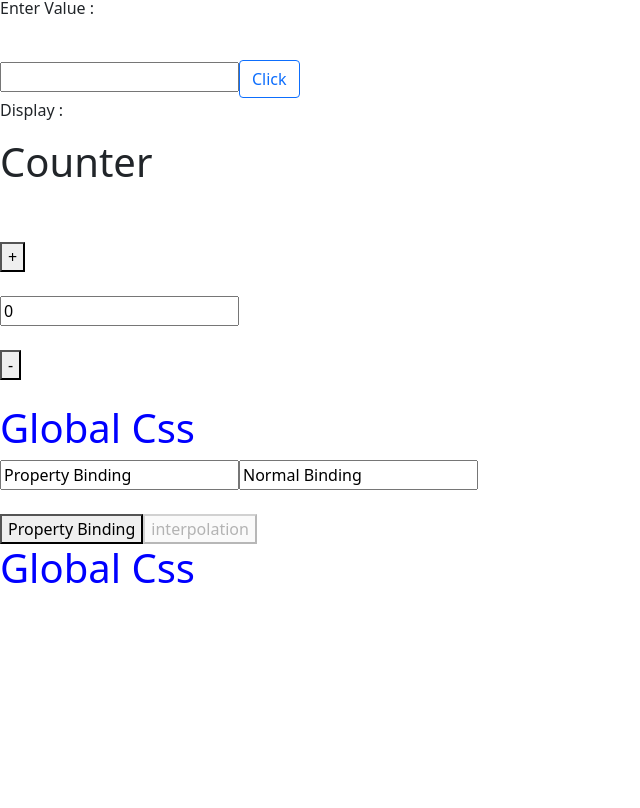
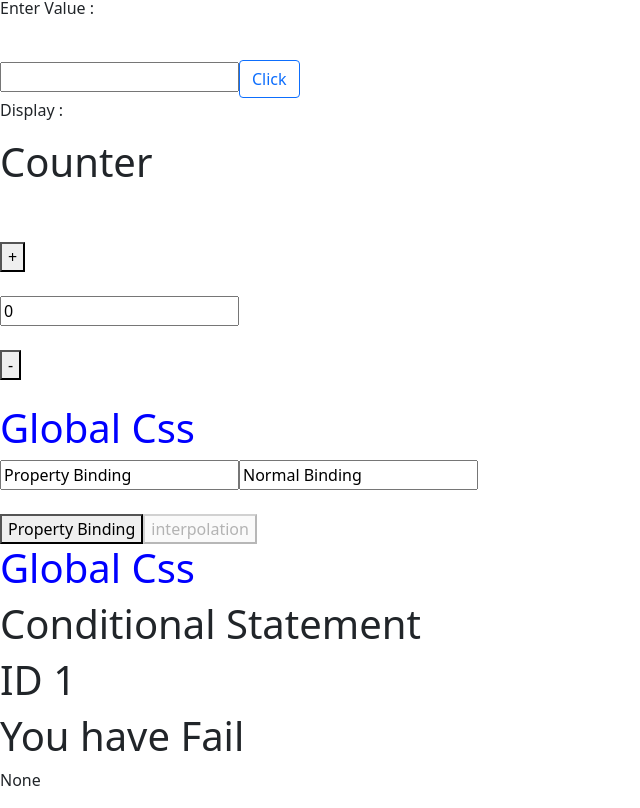
Before and after one commit to balaji1610/project1, an Angular app: page / in a window 1280 px wide. Shown: the part 1008-1816 px from the top of the page, without its empty margins (0-640 px from the left). Before the commit the page ends 1608 px from the top, so only its background shows below. Built offline with nearby package versions, Linux system fonts and the light colour scheme.

Commit message:
Conditional Statement(ngIf,ngSwitch)

```diff
--- a/src/app/app.component.html
+++ b/src/app/app.component.html
@@ -39,6 +39,8 @@
 
 <app-property></app-property> <!--property binding-->
 
+<app-loop></app-loop>
+
 <!--
   can not interpolation
 <h1>{{num=200}}</h1> calc
--- a/src/app/app.module.ts
+++ b/src/app/app.module.ts
@@ -12,6 +12,7 @@ import { ClickComponent } from './click/click.component';
 import { TestComponent } from './test/test.component';
 import { BindingComponent } from './binding/binding.component';
 import { PropertyComponent } from './property/property.component';
+import { LoopComponent } from './loop/loop.component';
 
 @NgModule({
   declarations: [
@@ -23,7 +24,8 @@ import { PropertyComponent } from './property/property.component';
     ClickComponent,
     TestComponent,
     BindingComponent,
-    PropertyComponent
+    PropertyComponent,
+    LoopComponent
   ],
   imports: [
     BrowserModule,
--- /dev/null
+++ b/src/app/loop/loop.component.html
@@ -0,0 +1,41 @@
+
+
+
+<h1 *ngIf="booldata">Conditional Statement</h1>
+
+<h1 *ngIf="booldata2 else id1 ">If Else</h1>
+
+<ng-template #id1>
+  <h1>ID 1</h1>
+
+
+</ng-template>
+
+<p *ngIf ="mark ==35; then pass else fail" >Mark</p>
+
+
+<ng-template #pass>
+
+  <h1>You have Pass</h1>
+
+
+</ng-template>
+
+
+<ng-template #fail>
+
+  <h1>You have Fail</h1>
+
+
+</ng-template>
+
+<!--Switch -->
+<div [ngSwitch]="animal">
+
+<p *ngSwitchCase="'lion'">LION</p>
+
+<p *ngSwitchCase="'Tiger'">TIGER</p>
+
+<p *ngSwitchDefault>None</p>
+
+</div>
--- /dev/null
+++ b/src/app/loop/loop.component.ts
@@ -0,0 +1,20 @@
+import { Component, OnInit } from '@angular/core';
+
+@Component({
+  selector: 'app-loop',
+  templateUrl: './loop.component.html',
+  styleUrls: ['./loop.component.css']
+})
+export class LoopComponent implements OnInit {
+
+
+  booldata = true;
+  booldata2 = false;
+  mark =15;
+  animal = 'Money'
+  constructor() { }
+
+  ngOnInit(): void {
+  }
+
+}
```
Also changed, not shown: src/app/loop/loop.component.css (added), 1 other file (tests, documents, lock files or other folders).
